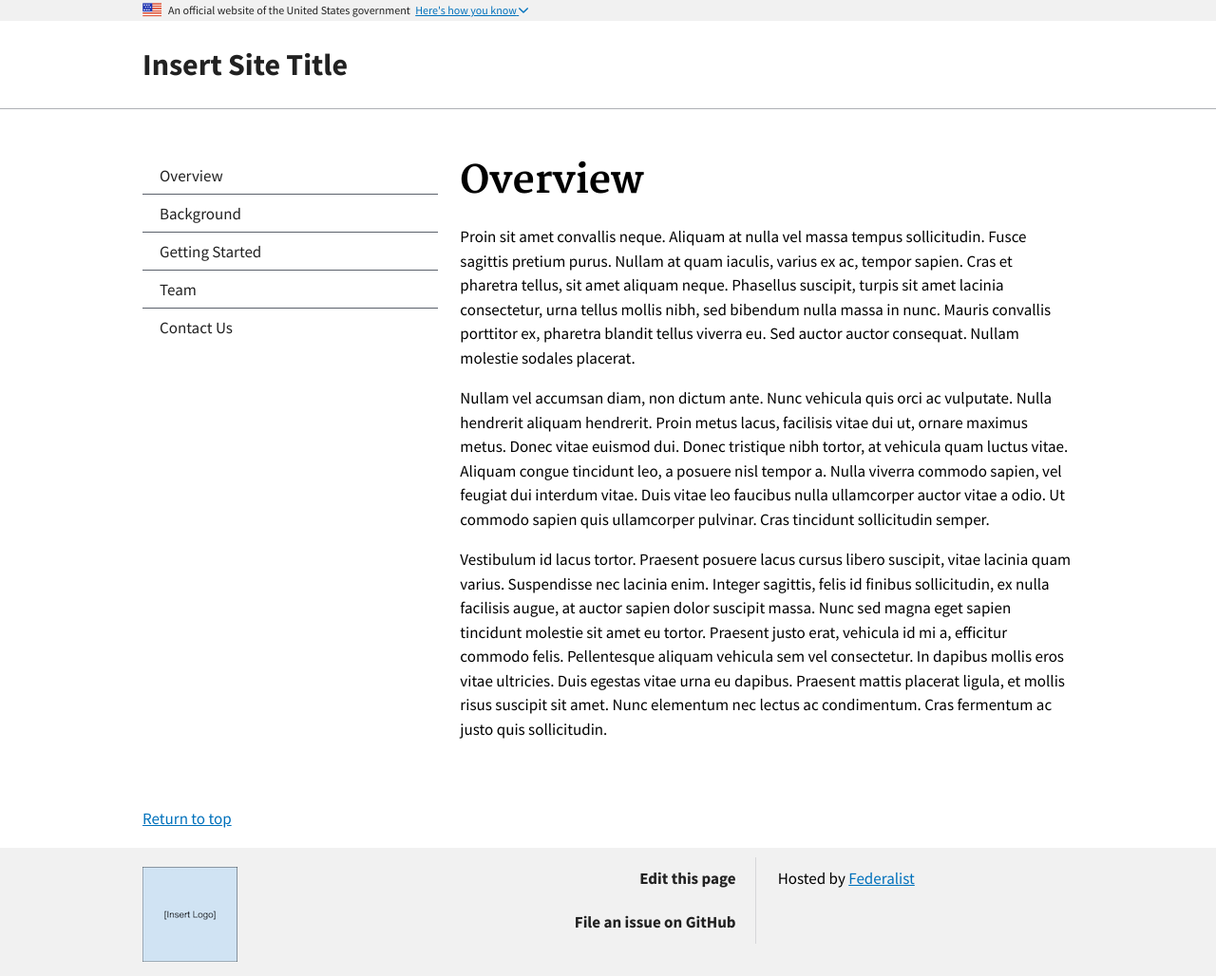
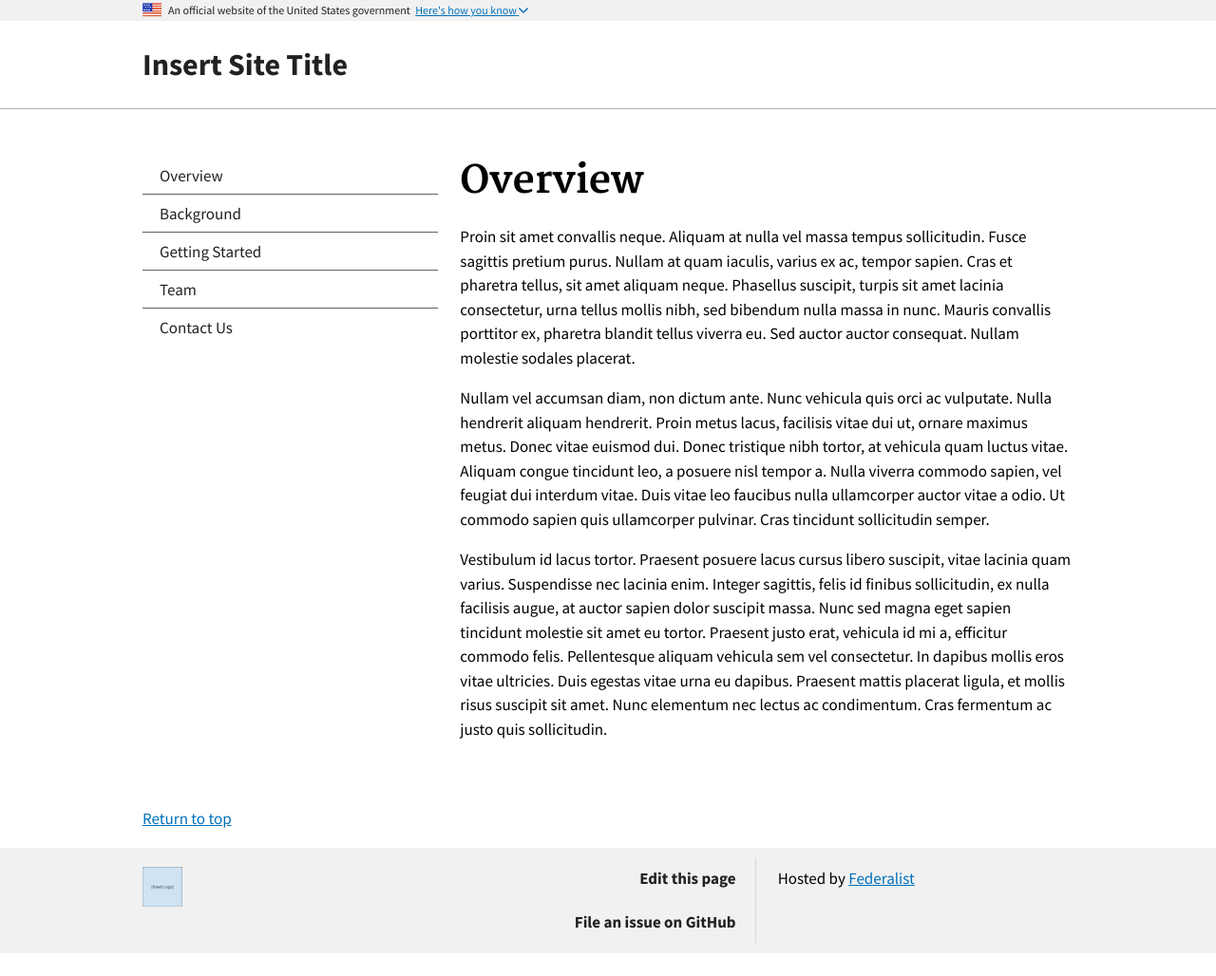
Before and after one commit to davidewarren/federalist-guide-template, a Jekyll site: the page built from index.md, in a window 1280 px wide. Shown: the whole page at 95% size. Built offline with Jekyll 4.4.1, drawn with Linux system fonts in a browser that asks for light colours; our own code applies the rules of GitHub Pages for plain Markdown files; after the commit the page ends 1004 px from its top, so only the background shows below that.

Commit message:
Update footer.html

```diff
--- a/_includes/footer.html
+++ b/_includes/footer.html
@@ -8,7 +8,7 @@
       <div class="usa-footer-logo usa-width-one-third">
         {% assign logo = site.logourl | default: '/assets/img/logo.png' %}
         {% assign logoalt = site.logoalt | default: 'logo' %}
-        <img src="{{ site.baseurl }}{{ logo }}" alt="{{ logoalt }}">
+        <img src="{{ site.baseurl }}{{ logo }}" alt="{{ logoalt }}" height="42" width="42">
       </div>
 
       <nav class="usa-footer-nav usa-width-one-third">
```
